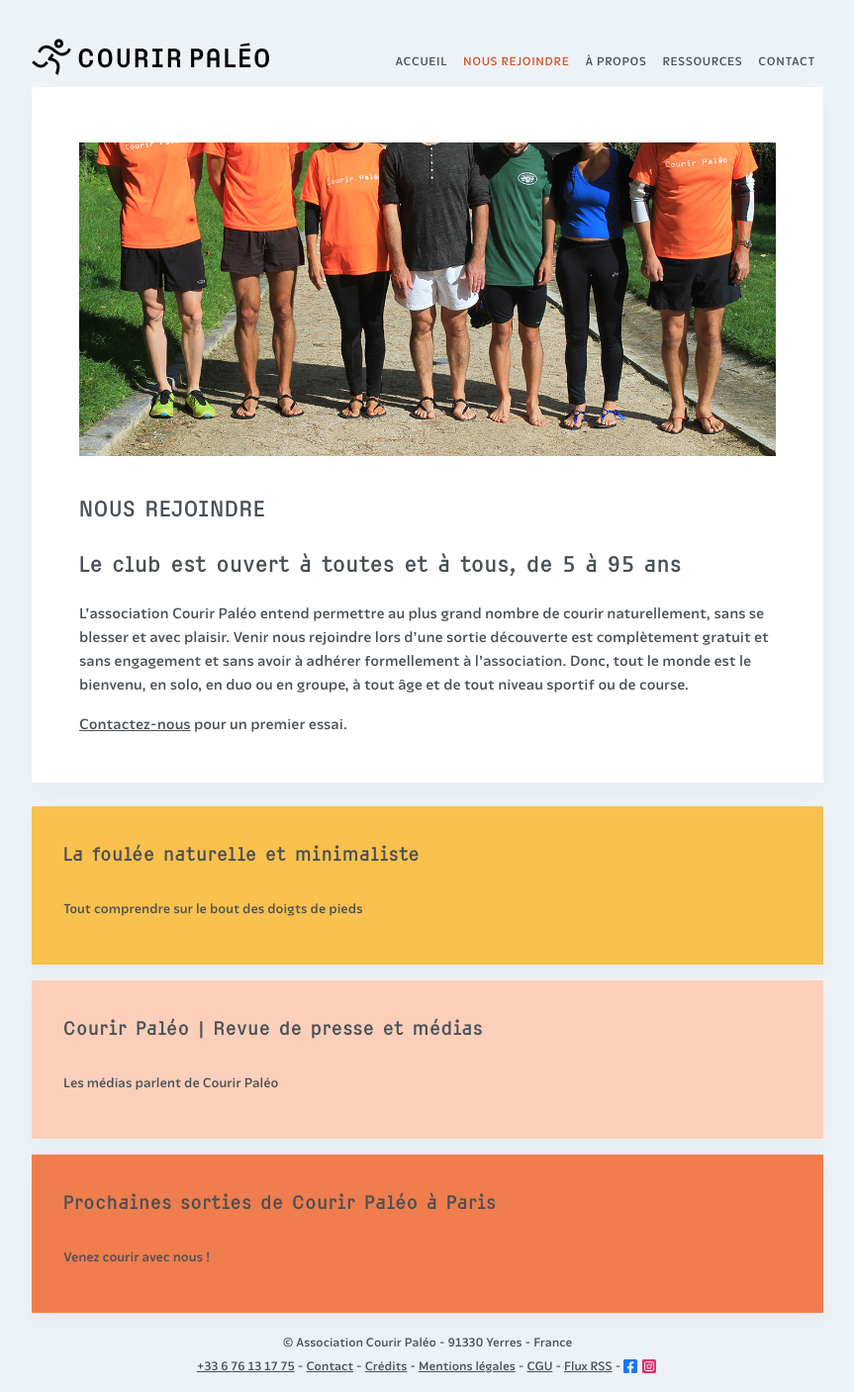
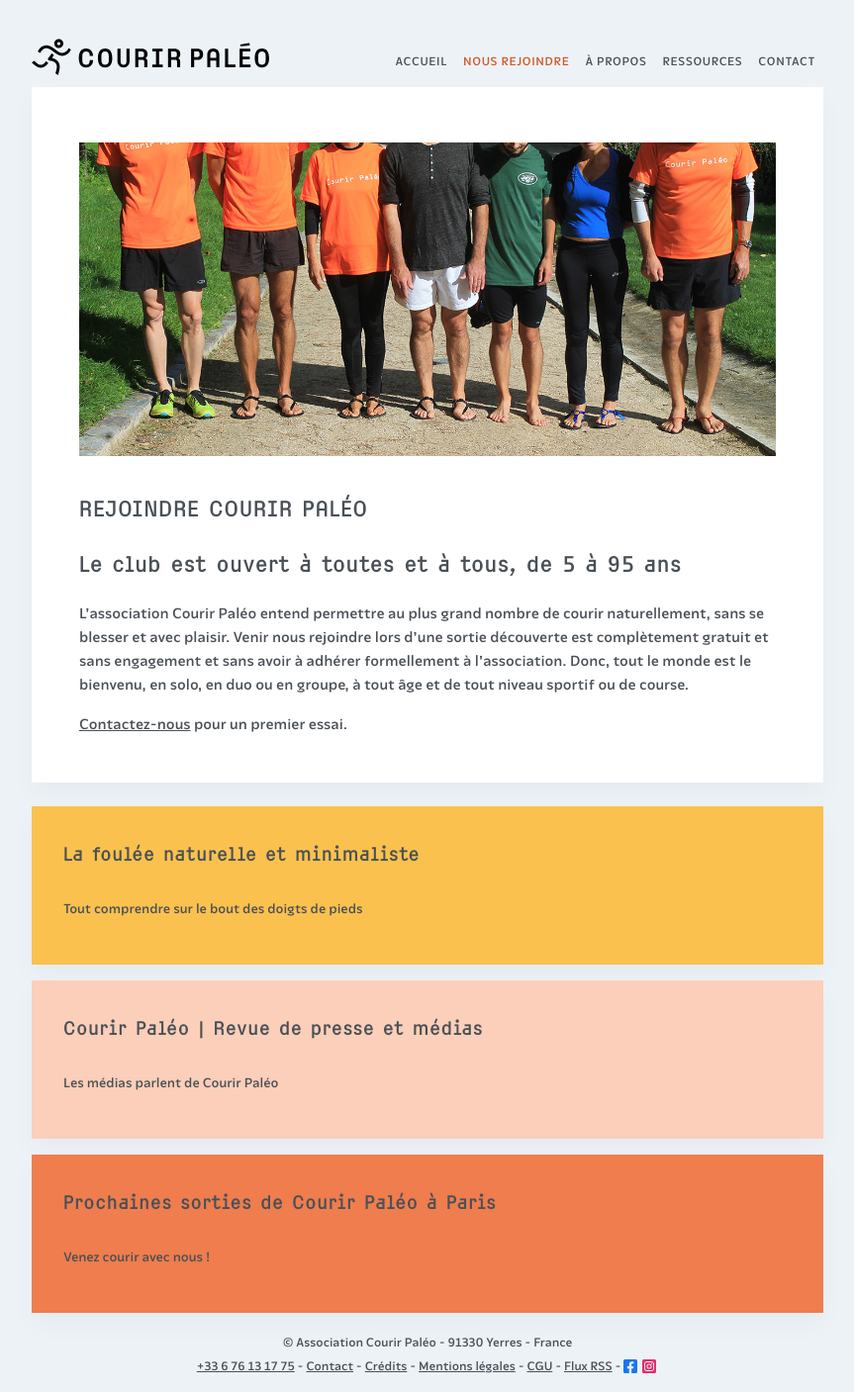
Before and after one commit to courirpaleo/courirpaleo.github.io, a Jekyll site: the page built from _pages/nous-rejoindre.md, in a window 1280 px wide. Shown: the whole page at 99% size, without its empty margins (208-1071 px from the left). Built offline with Jekyll 4.4.1, drawn with Linux system fonts in a browser that asks for light colours; some web fonts are replaced.

Commit message:
Update nous-rejoindre.md

```diff
--- a/_pages/nous-rejoindre.md
+++ b/_pages/nous-rejoindre.md
@@ -4,7 +4,7 @@
 summary: Comment rejoindre le club et l'association Courir Paléo, à Paris, en province ou en régions
 ---
 ![Courir Paleo](/assets/images/CourirPaleo_groupe_Parc-Montsouris_pieds_1200px.jpg)
-# Nous rejoindre
+# Rejoindre Courir Paléo
 ## Le club est ouvert à toutes et à tous, de 5 à 95 ans
 L'association Courir Paléo entend permettre au plus grand nombre de courir naturellement, sans se blesser et avec plaisir. Venir nous rejoindre lors d'une sortie découverte est complètement gratuit et sans engagement et sans avoir à adhérer formellement à l'association.
 Donc, tout le monde est le bienvenu, en solo, en duo ou en groupe, à tout âge et de tout niveau sportif ou de course.
```
